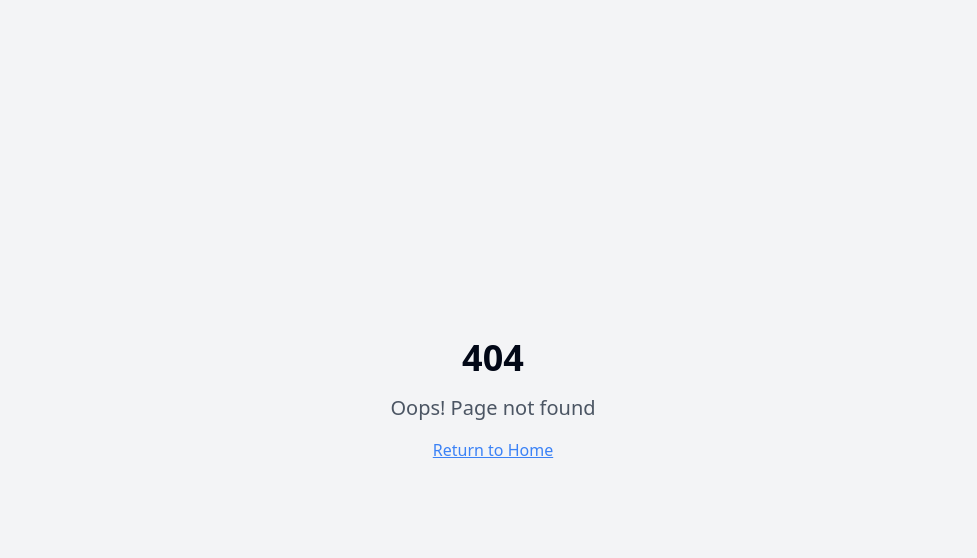
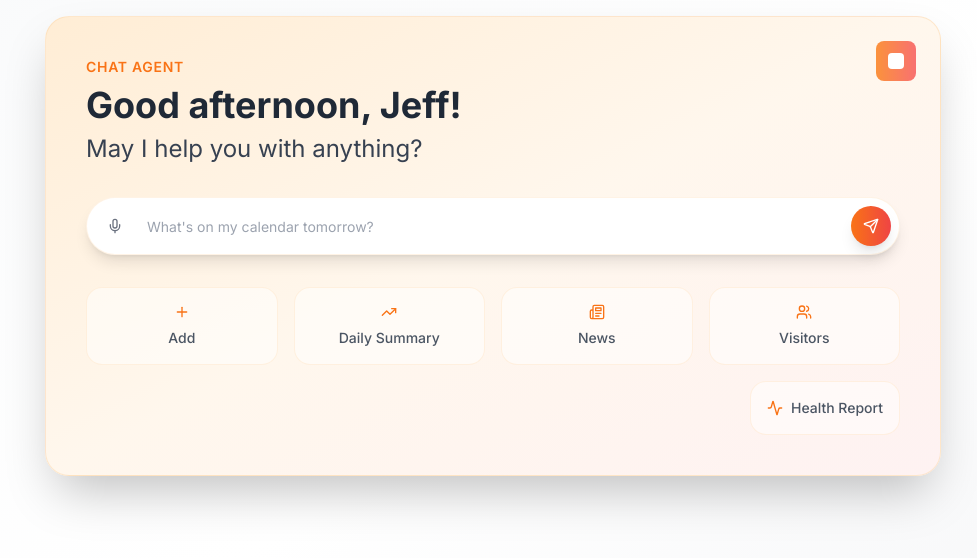
Before and after one commit to jaswantjat/quiz-card-creator-ai-89, a React (Vite) app: page /chat-agent in a window 1280 px wide. Before the commit this address had no page. Shown: the top 558 px of the page, without its empty margins (147-1124 px from the left). Built offline with nearby package versions, Linux system fonts and the light colour scheme.

Commit message:
feat: Implement new page on button click
Opens a new page with an orangish theme when the button is clicked, matching the provided image's layout.

```diff
--- a/src/App.tsx
+++ b/src/App.tsx
@@ -1,9 +1,11 @@
+
 import { Toaster } from "@/components/ui/toaster";
 import { Toaster as Sonner } from "@/components/ui/sonner";
 import { TooltipProvider } from "@/components/ui/tooltip";
 import { QueryClient, QueryClientProvider } from "@tanstack/react-query";
 import { BrowserRouter, Routes, Route } from "react-router-dom";
 import Index from "./pages/Index";
+import ChatAgent from "./pages/ChatAgent";
 import NotFound from "./pages/NotFound";
 
 const queryClient = new QueryClient();
@@ -16,6 +18,7 @@ const App = () => (
       <BrowserRouter>
         <Routes>
           <Route path="/" element={<Index />} />
+          <Route path="/chat-agent" element={<ChatAgent />} />
           {/* ADD ALL CUSTOM ROUTES ABOVE THE CATCH-ALL "*" ROUTE */}
           <Route path="*" element={<NotFound />} />
         </Routes>
--- a/src/components/AICard.tsx
+++ b/src/components/AICard.tsx
@@ -1,14 +1,17 @@
 import { useState } from "react";
+import { useNavigate } from "react-router-dom";
 import { Button } from "@/components/ui/button";
 import QuestionGenerator from "./QuestionGenerator";
 import { useToast } from "@/hooks/use-toast";
+
 const AICard = () => {
   const [isGenerating, setIsGenerating] = useState(false);
   const [questions, setQuestions] = useState<string[]>([]);
-  const {
-    toast
-  } = useToast();
+  const { toast } = useToast();
+  const navigate = useNavigate();
+
   const topics = ["Business & AI", "Technology & Innovation", "Education & Learning", "Health & Wellness", "Science & Research", "Marketing & Sales", "Leadership & Management", "Creative Writing", "Philosophy & Ethics", "Environment & Sustainability"];
+
   const generateQuestionsForTopic = (topic: string) => {
     const questionSets = {
       "Business & AI": ["What are the key factors to consider when implementing AI in business?", "How can machine learning improve customer experience?", "What ethical considerations should guide AI development in business?", "How do you measure the ROI of AI implementations?", "What are the emerging trends in artificial intelligence for business?"],
@@ -25,6 +28,7 @@ const AICard = () => {
     const topicQuestions = questionSets[topic as keyof typeof questionSets] || questionSets["Business & AI"];
     return topicQuestions.sort(() => 0.5 - Math.random()).slice(0, 3);
   };
+
   const handleGenerateQuestions = async () => {
     setIsGenerating(true);
     try {
@@ -49,7 +53,13 @@ const AICard = () => {
       setIsGenerating(false);
     }
   };
-  return <div className="relative w-full font-inter">
+
+  const handleSignUpClick = () => {
+    navigate('/chat-agent');
+  };
+
+  return (
+    <div className="relative w-full font-inter">
       {/* Main Card */}
       <div className="relative bg-gradient-to-br from-orange-500 via-orange-600 to-red-600 rounded-3xl p-10 shadow-2xl overflow-hidden border border-orange-200/20">
 
@@ -99,6 +109,12 @@ const AICard = () => {
               </h1>
             </div>
 
+            <Button
+              onClick={handleSignUpClick}
+              className="bg-white/20 backdrop-blur-sm hover:bg-white/30 text-white font-semibold py-3 px-6 rounded-2xl shadow-lg transition-all duration-300 transform hover:scale-[1.02] border border-white/30 font-inter"
+            >
+              Sign Up
+            </Button>
           </div>
 
           {/* Subtitle */}
@@ -123,6 +139,8 @@ const AICard = () => {
       {questions.length > 0 && <div className="mt-6">
           <QuestionGenerator questions={questions} />
         </div>}
-    </div>;
+    </div>
+  );
 };
+
 export default AICard;
--- /dev/null
+++ b/src/pages/ChatAgent.tsx
@@ -0,0 +1,113 @@
+
+import { useState } from "react";
+import { Input } from "@/components/ui/input";
+import { Button } from "@/components/ui/button";
+import { Send, Mic, Plus, TrendingUp, Newspaper, Users, Activity } from "lucide-react";
+
+const ChatAgent = () => {
+  const [inputValue, setInputValue] = useState("");
+
+  return (
+    <div className="min-h-screen bg-gradient-to-br from-gray-50 via-white to-gray-100 p-4 font-inter">
+      <div className="w-full max-w-4xl mx-auto">
+        {/* Main Chat Card */}
+        <div className="relative bg-gradient-to-br from-orange-100 via-orange-50 to-red-50 rounded-3xl p-10 shadow-2xl overflow-hidden border border-orange-200/50">
+
+          {/* Header */}
+          <div className="mb-8">
+            <h2 className="text-orange-500 font-semibold text-sm uppercase tracking-wider mb-2">
+              CHAT AGENT
+            </h2>
+            <h1 className="text-4xl font-bold text-gray-800 mb-2">
+              Good afternoon, Jeff!
+            </h1>
+            <p className="text-2xl text-gray-700">
+              May I help you with anything?
+            </p>
+          </div>
+
+          {/* Search Bar */}
+          <div className="relative mb-8">
+            <div className="flex items-center bg-white rounded-full shadow-lg p-2 border border-orange-200/30">
+              <Button
+                variant="ghost"
+                size="icon"
+                className="rounded-full text-gray-500 hover:text-gray-700 hover:bg-gray-100"
+              >
+                <Mic className="w-5 h-5" />
+              </Button>
+              <Input
+                type="text"
+                placeholder="What's on my calendar tomorrow?"
+                value={inputValue}
+                onChange={(e) => setInputValue(e.target.value)}
+                className="flex-1 border-none bg-transparent text-gray-600 placeholder:text-gray-400 focus:outline-none focus:ring-0 text-lg"
+              />
+              <Button
+                size="icon"
+                className="rounded-full bg-gradient-to-r from-orange-500 to-red-500 hover:from-orange-600 hover:to-red-600 text-white shadow-lg"
+              >
+                <Send className="w-5 h-5" />
+              </Button>
+            </div>
+          </div>
+
+          {/* Action Buttons */}
+          <div className="grid grid-cols-2 md:grid-cols-4 gap-4">
+            <Button
+              variant="ghost"
+              className="h-auto p-4 rounded-2xl bg-white/50 hover:bg-white/70 border border-orange-200/30 flex flex-col items-center gap-2 transition-all duration-300 hover:scale-[1.02]"
+            >
+              <Plus className="w-6 h-6 text-orange-500" />
+              <span className="text-gray-600 font-medium">Add</span>
+            </Button>
+
+            <Button
+              variant="ghost"
+              className="h-auto p-4 rounded-2xl bg-white/50 hover:bg-white/70 border border-orange-200/30 flex flex-col items-center gap-2 transition-all duration-300 hover:scale-[1.02]"
+            >
+              <TrendingUp className="w-6 h-6 text-orange-500" />
+              <span className="text-gray-600 font-medium">Daily Summary</span>
+            </Button>
+
+            <Button
+              variant="ghost"
+              className="h-auto p-4 rounded-2xl bg-white/50 hover:bg-white/70 border border-orange-200/30 flex flex-col items-center gap-2 transition-all duration-300 hover:scale-[1.02]"
+            >
+              <Newspaper className="w-6 h-6 text-orange-500" />
+              <span className="text-gray-600 font-medium">News</span>
+            </Button>
+
+            <Button
+              variant="ghost"
+              className="h-auto p-4 rounded-2xl bg-white/50 hover:bg-white/70 border border-orange-200/30 flex flex-col items-center gap-2 transition-all duration-300 hover:scale-[1.02]"
+            >
+              <Users className="w-6 h-6 text-orange-500" />
+              <span className="text-gray-600 font-medium">Visitors</span>
+            </Button>
+          </div>
+
+          {/* Additional Health Report Button */}
+          <div className="mt-4 flex justify-end">
+            <Button
+              variant="ghost"
+              className="h-auto p-4 rounded-2xl bg-white/50 hover:bg-white/70 border border-orange-200/30 flex items-center gap-2 transition-all duration-300 hover:scale-[1.02]"
+            >
+              <Activity className="w-6 h-6 text-orange-500" />
+              <span className="text-gray-600 font-medium">Health Report</span>
+            </Button>
+          </div>
+
+          {/* Top right icon */}
+          <div className="absolute top-6 right-6">
+            <div className="w-10 h-10 bg-gradient-to-r from-orange-400 to-red-400 rounded-lg flex items-center justify-center">
+              <div className="w-4 h-4 bg-white rounded-sm"></div>
+            </div>
+          </div>
+        </div>
+      </div>
+    </div>
+  );
+};
+
+export default ChatAgent;
```
